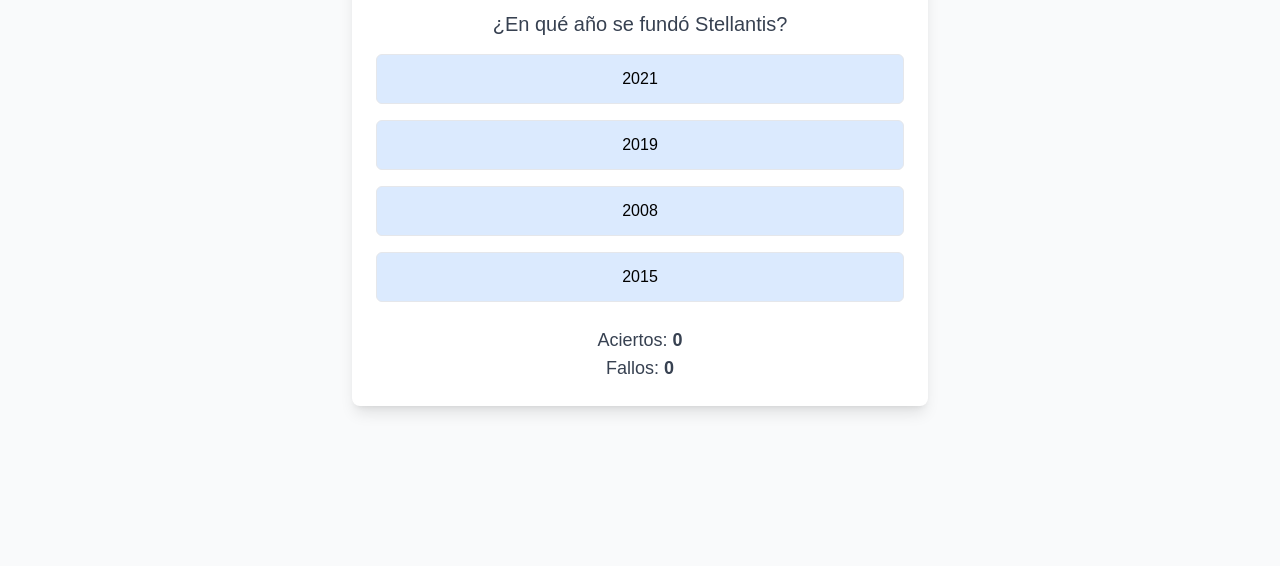
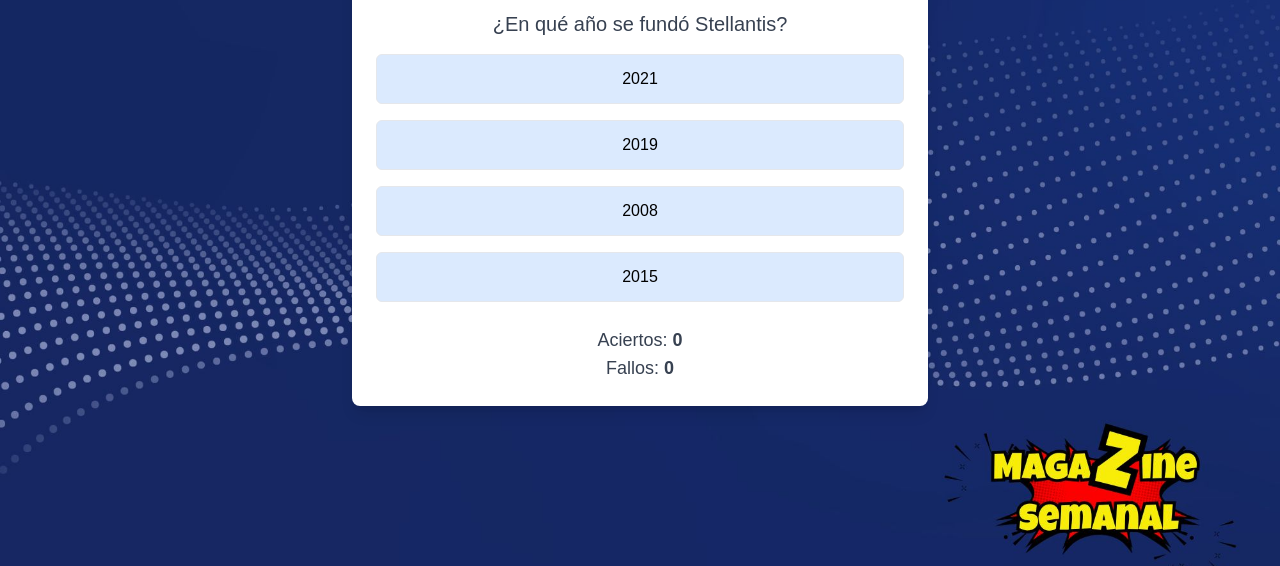
Before and after one commit to ClaraGraz/Quiz-Magazine-Stellantis, a plain HTML site: page Quiz.html in a window 1280 px wide. Shown: the part 234-800 px from the top of the page. Drawn offline with nearby package versions, Linux system fonts and the light colour scheme.

Commit message:
Update Quiz.html

```diff
--- a/Quiz.html
+++ b/Quiz.html
@@ -13,7 +13,7 @@
     </style>
 </head>
 
-<body class="bg-gray-50 min-h-screen flex flex-col items-center justify-center p-4">
+<body class="bg-cover bg-center min-h-screen flex flex-col items-center justify-center p-4" style="background-image: url('img/Fondo1.jpeg');">
 
     <div class="bg-white p-6 rounded-lg shadow-lg w-full max-w-xl text-center">
         <h1 class="text-3xl font-bold text-gray-800 mb-6">Quiz sobre Stellantis</h1>
```
